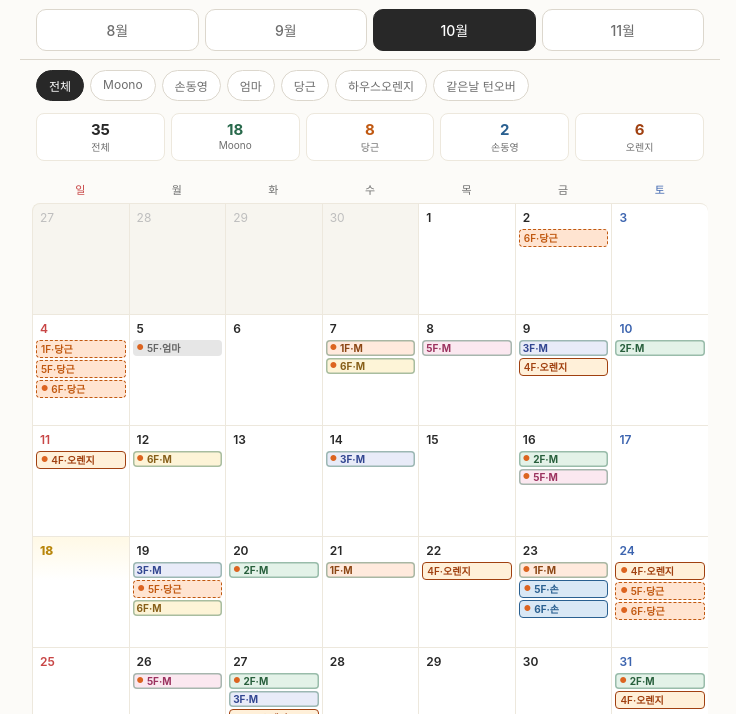
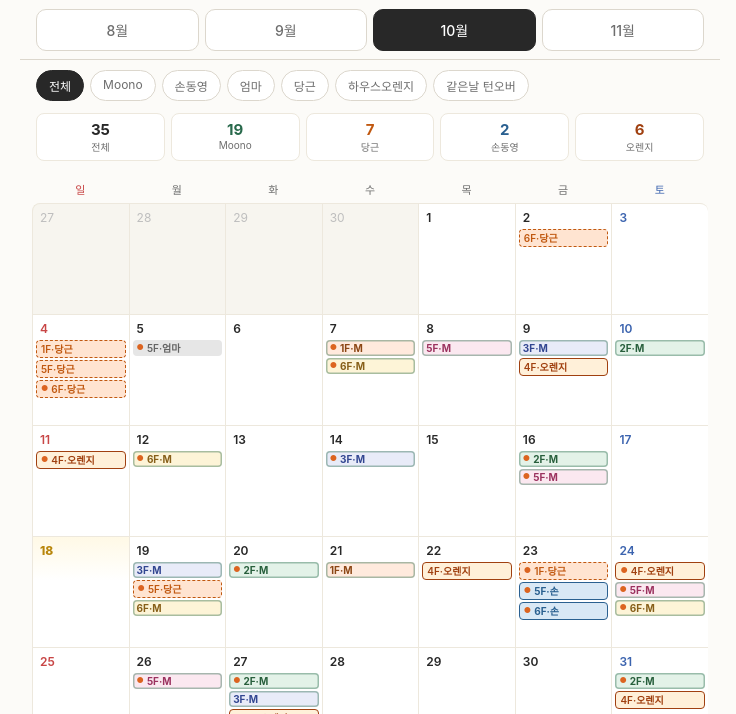
Before and after one commit to ElleKim1004/stay-pachira, a plain HTML site: page cleaning.html in a window 1280 px wide. Shown: the part 63-777 px from the top of the page, without its empty margins (270-1006 px from the left). Drawn offline with Linux system fonts and the light colour scheme.

Commit message:
10/18 재조정: 10/24 5F·6F → Moono / 1F 10/21 → 당근

```diff
--- a/cleaning.html
+++ b/cleaning.html
@@ -359,7 +359,7 @@
 ["2026-10-06","2026-10-08","5F","Andreas","M","Airbnb","2박 · 청소: Moono (복귀 첫 청소)"],
 ["2026-10-08","2026-10-16","5F","Lisa","M","Airbnb","8박"],
 ["2026-10-16","2026-10-19","5F","Manav","D","Airbnb","3박 · 성인 2 · 당근 섭외 필요"],
-["2026-10-23","2026-10-24","5F","현우","D","Airbnb","1박 · 당근 섭외 필요"],
+["2026-10-23","2026-10-24","5F","현우","M","Airbnb","1박 · Moono 담당"],
 ["2026-10-24","2026-10-26","5F","GOTO AARON","M","Booking","성인 6"],
 ["2026-10-27","2026-11-01","5F","Pakapol","D","Airbnb","5박 · 당근 섭외 필요"],
 ["2026-11-02","2026-11-06","5F","Jordana","D","Airbnb","4박 · 당근 섭외 필요"],
@@ -367,7 +367,7 @@
 ["2026-10-04","2026-10-07","6F","신규","M","Airbnb","3박"],
 ["2026-10-07","2026-10-12","6F","Lindsay","M","Airbnb","5박"],
 ["2026-10-15","2026-10-19","6F","Aashi","M","Airbnb","4박 · 성인 7"],
-["2026-10-23","2026-10-24","6F","Ricardo","D","Airbnb","1박 · 당근 섭외 필요"],
+["2026-10-23","2026-10-24","6F","Ricardo","M","Airbnb","1박 · Moono 담당"],
 ["2026-10-24","2026-10-27","6F","Yuki","D","Airbnb","3박 · 당근 섭외 필요 (기존: 엄마 예정)"],
 ["2026-10-31","2026-11-08","6F","Nur Amirah","D","Airbnb","8박 · 당근 섭외 필요"],
 ["2026-11-12","2026-11-15","5F","Qiuran","D","Airbnb","3박 · 당근 섭외 필요"],
@@ -375,7 +375,7 @@
 ["2026-11-15","2026-11-23","2F","Henry","D","Airbnb","8박 · 🛏️유아침대+유아침구 ₩20K 결제완료 · 체크인 당일 세팅·체크아웃 당일 제거 필요 · D-7 알림 설정"],
 ["2026-10-19","2026-10-23","5F","Cobileanschi (5F+6F)","S","Airbnb","독채 4박 · 손동영 부부 담당 · ₩55,000 (3.3% 공제)"],
 ["2026-10-19","2026-10-23","6F","Cobileanschi (5F+6F)","S","Airbnb","독채 4박 · 손동영 부부 담당 · ₩50,000 (3.3% 공제)"],
-["2026-10-21","2026-10-23","1F","신규","M","Airbnb","2박 · 신규 예약"],
+["2026-10-21","2026-10-23","1F","신규","D","Airbnb","2박 · 신규 예약 · 당근 섭외 필요"],
 ["2026-09-28","2026-10-10","2F","Marcelo Carino","M","Vrbo","성인 5"],
 ];
 const RATES = {"1F":40000,"2F":40000,"3F":50000,"4F":45000,"5F":55000,"6F":50000};
```
Also changed, not shown: 1 other file.
